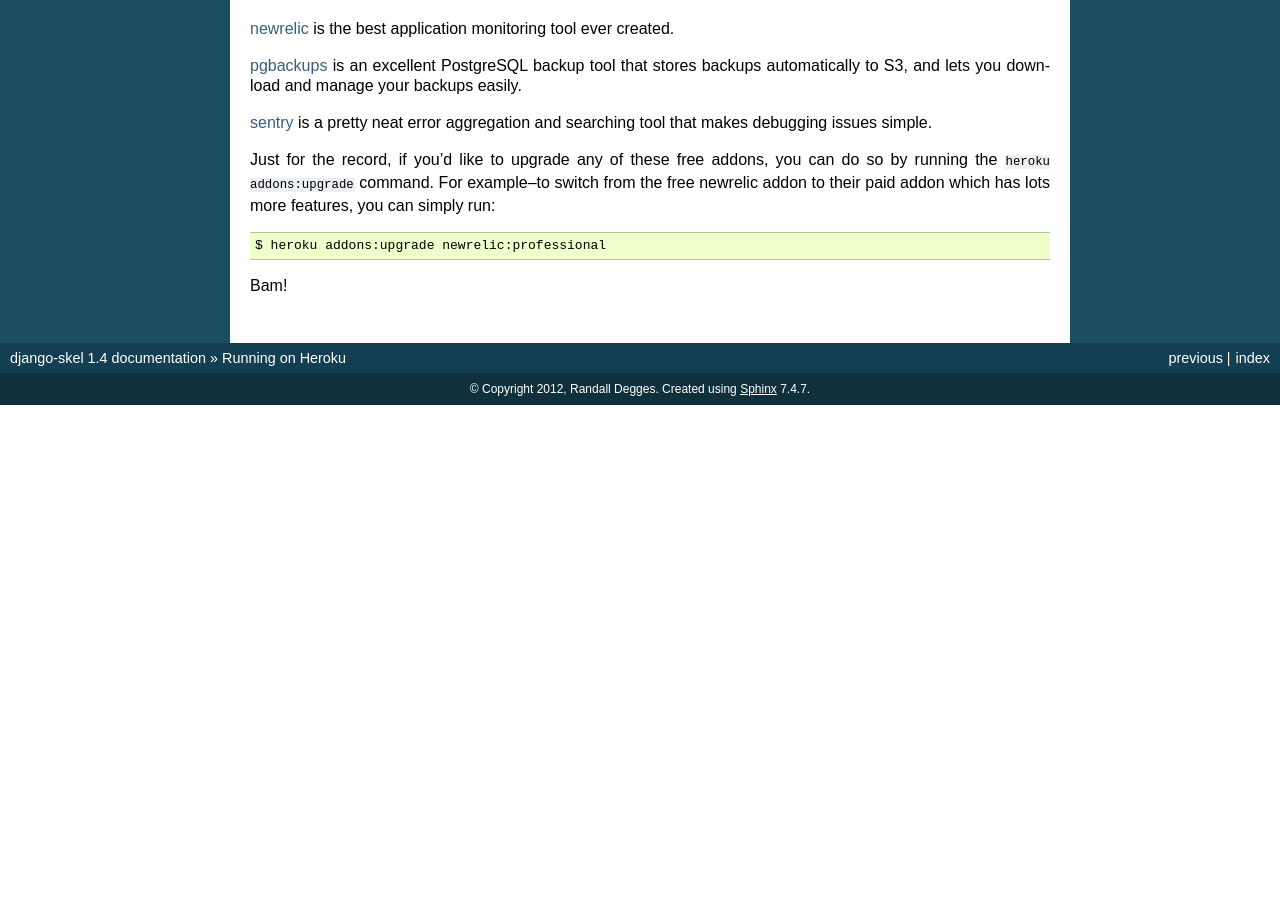
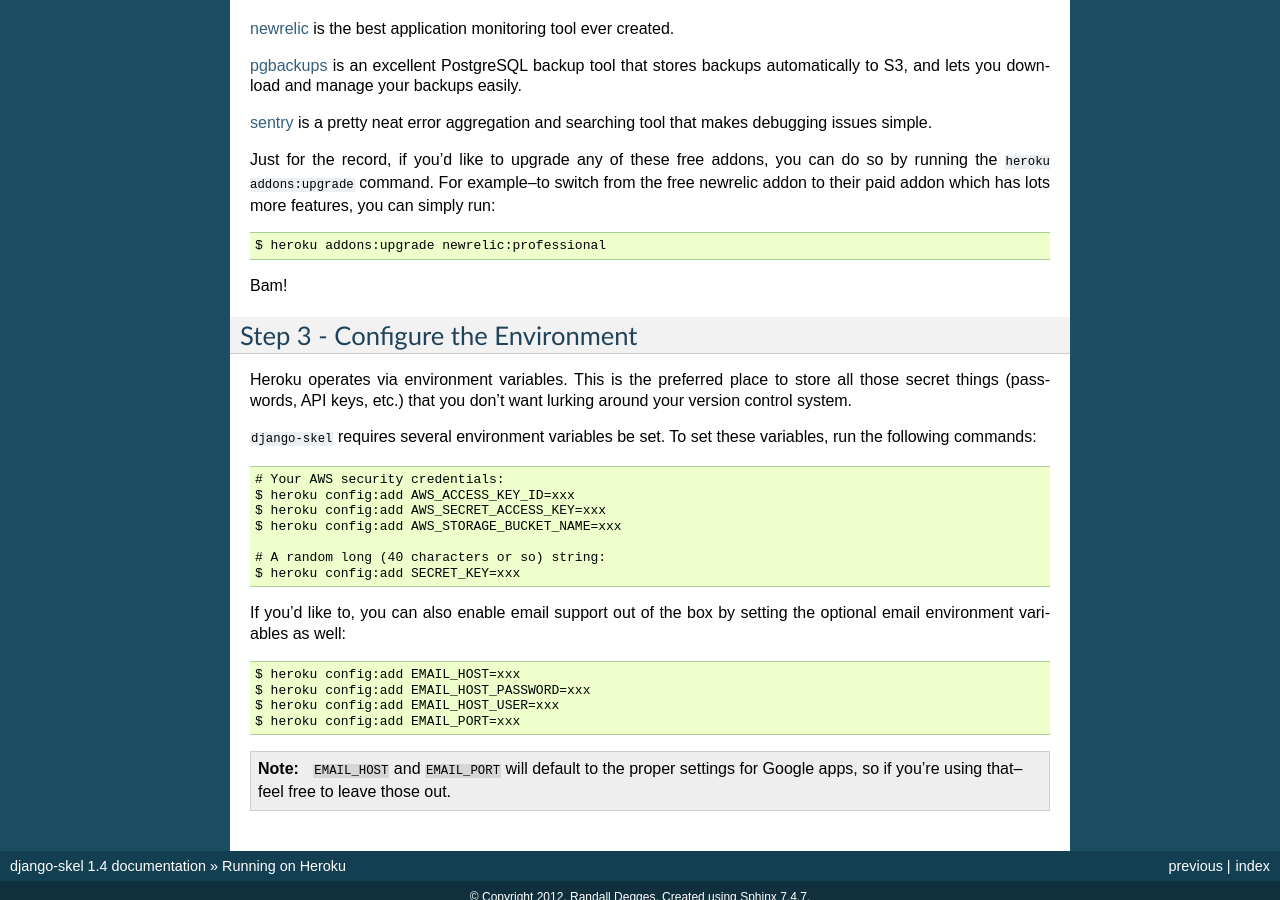
Before and after one commit to rdegges/django-skel, a Sphinx documentation site: the page built from docs/source/running-on-heroku.rst, in a window 1280 px wide and 900 px high, scrolled down 1530 px. Built offline with Sphinx 7.4.7, drawn with Linux system fonts in a browser that asks for light colours; before the commit the page ends 1935 px from its top, so only the background shows below that; some of the changed text lies outside the part shown.

Commit message:
Adding a new section: "Configure the Environment".

```diff
--- a/docs/source/running-on-heroku.rst
+++ b/docs/source/running-on-heroku.rst
@@ -95,3 +95,34 @@
     $ heroku addons:upgrade newrelic:professional
 
 Bam!
+
+
+Step 3 - Configure the Environment
+----------------------------------
+
+Heroku operates via environment variables. This is the preferred place to store
+all those secret things (passwords, API keys, etc.) that you don't want lurking
+around your version control system.
+
+``django-skel`` requires several environment variables be set. To set these
+variables, run the following commands::
+
+    # Your AWS security credentials:
+    $ heroku config:add AWS_ACCESS_KEY_ID=xxx
+    $ heroku config:add AWS_SECRET_ACCESS_KEY=xxx
+    $ heroku config:add AWS_STORAGE_BUCKET_NAME=xxx
+
+    # A random long (40 characters or so) string:
+    $ heroku config:add SECRET_KEY=xxx
+
+If you'd like to, you can also enable email support out of the box by setting
+the optional email environment variables as well::
+
+    $ heroku config:add EMAIL_HOST=xxx
+    $ heroku config:add EMAIL_HOST_PASSWORD=xxx
+    $ heroku config:add EMAIL_HOST_USER=xxx
+    $ heroku config:add EMAIL_PORT=xxx
+
+.. note::
+    ``EMAIL_HOST`` and ``EMAIL_PORT`` will default to the proper settings for
+    Google apps, so if you're using that--feel free to leave those out.
```
